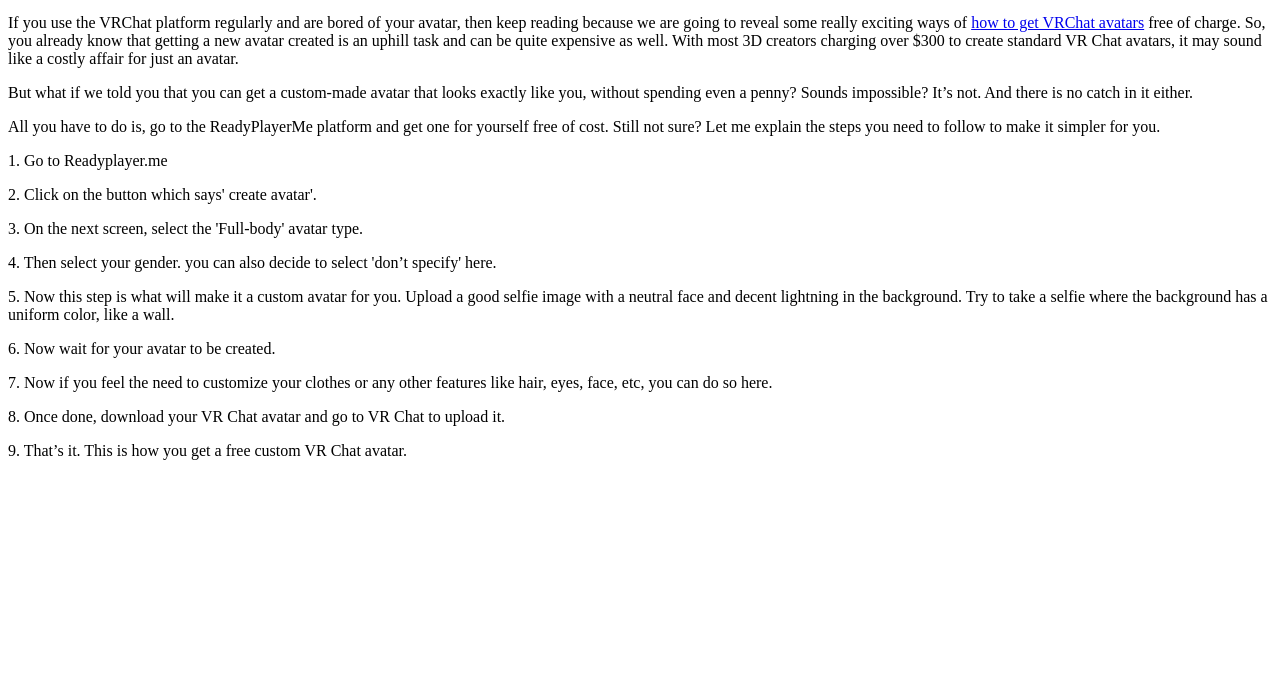
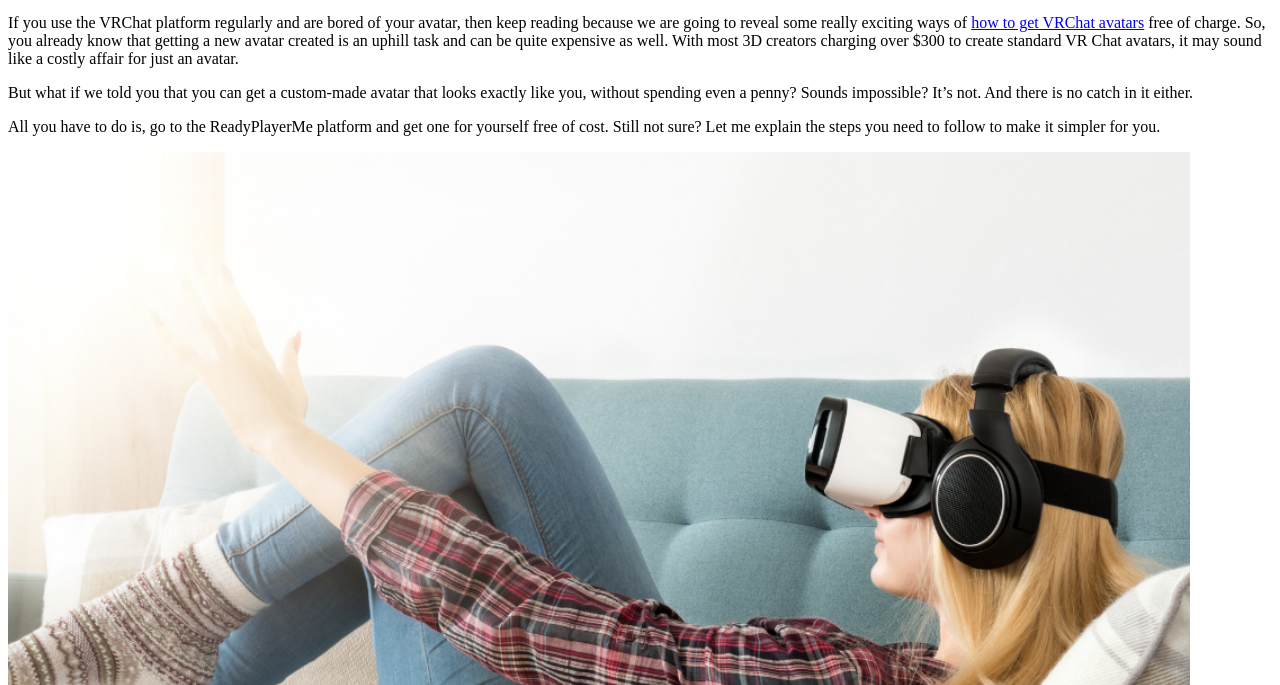
Before and after one commit to streaming1010/streaming1010.github.io, a plain HTML site: page index.html in a window 1280 px wide. Shown: the part 115-800 px from the top of the page. Drawn offline with Linux system fonts and the light colour scheme.

Commit message:
Update index.html

```diff
--- a/index.html
+++ b/index.html
@@ -18,6 +18,8 @@
 
 <p>All you have to do is, go to the ReadyPlayerMe platform and get one for yourself free of cost. Still not sure? Let me explain the steps you need to follow to make it simpler for you.</p>
 
+<img src="assets/images/how%20to%20get%20vrchat%20avatars.png" alt="VR Chat Avatars" title="" style="height: 56.3rem;"></a>
+
 <p>1. Go to Readyplayer.me</p>
 <p>2. Click on the button which says' create avatar'.</p>
 <p>3. On the next screen, select the 'Full-body' avatar type.</p>
```
